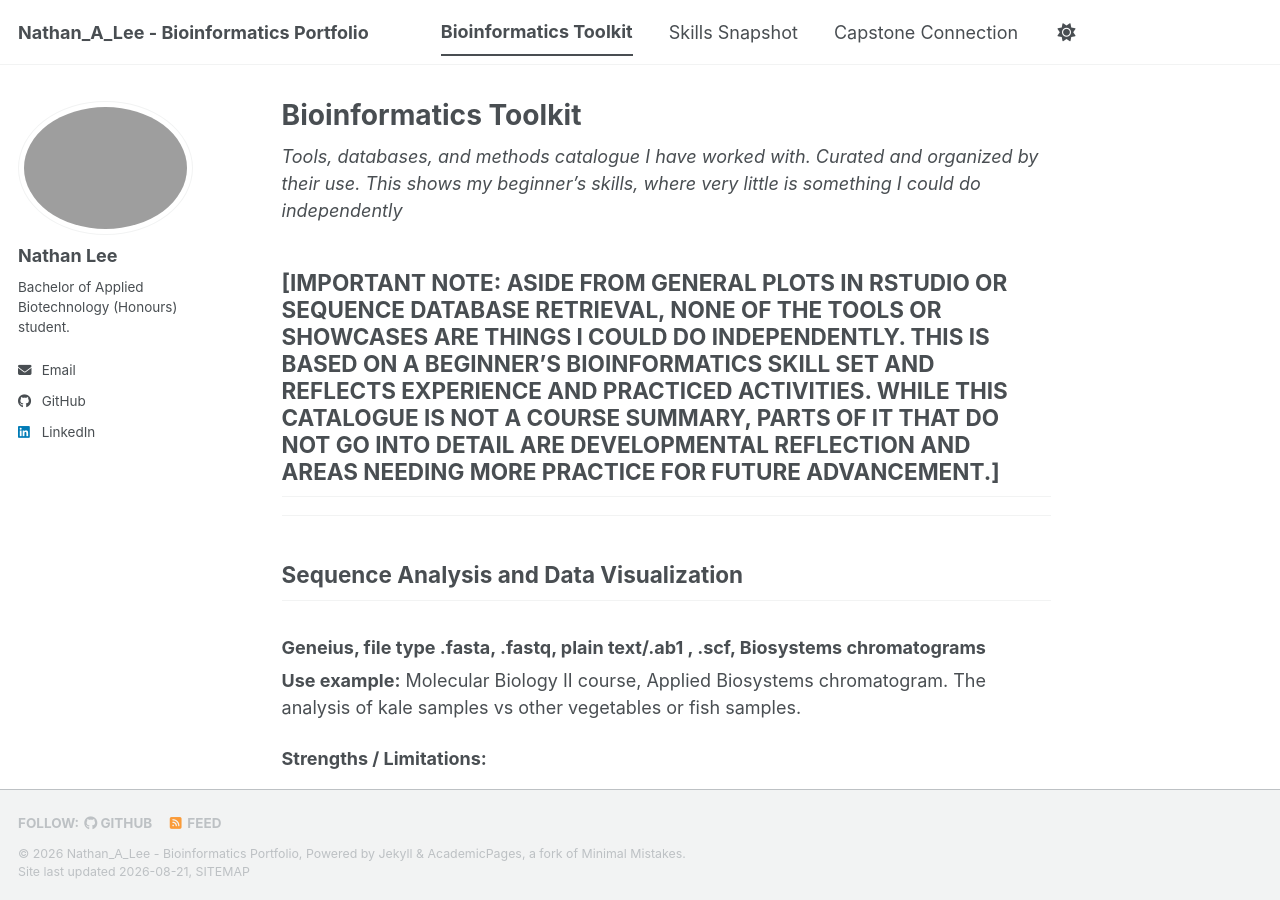
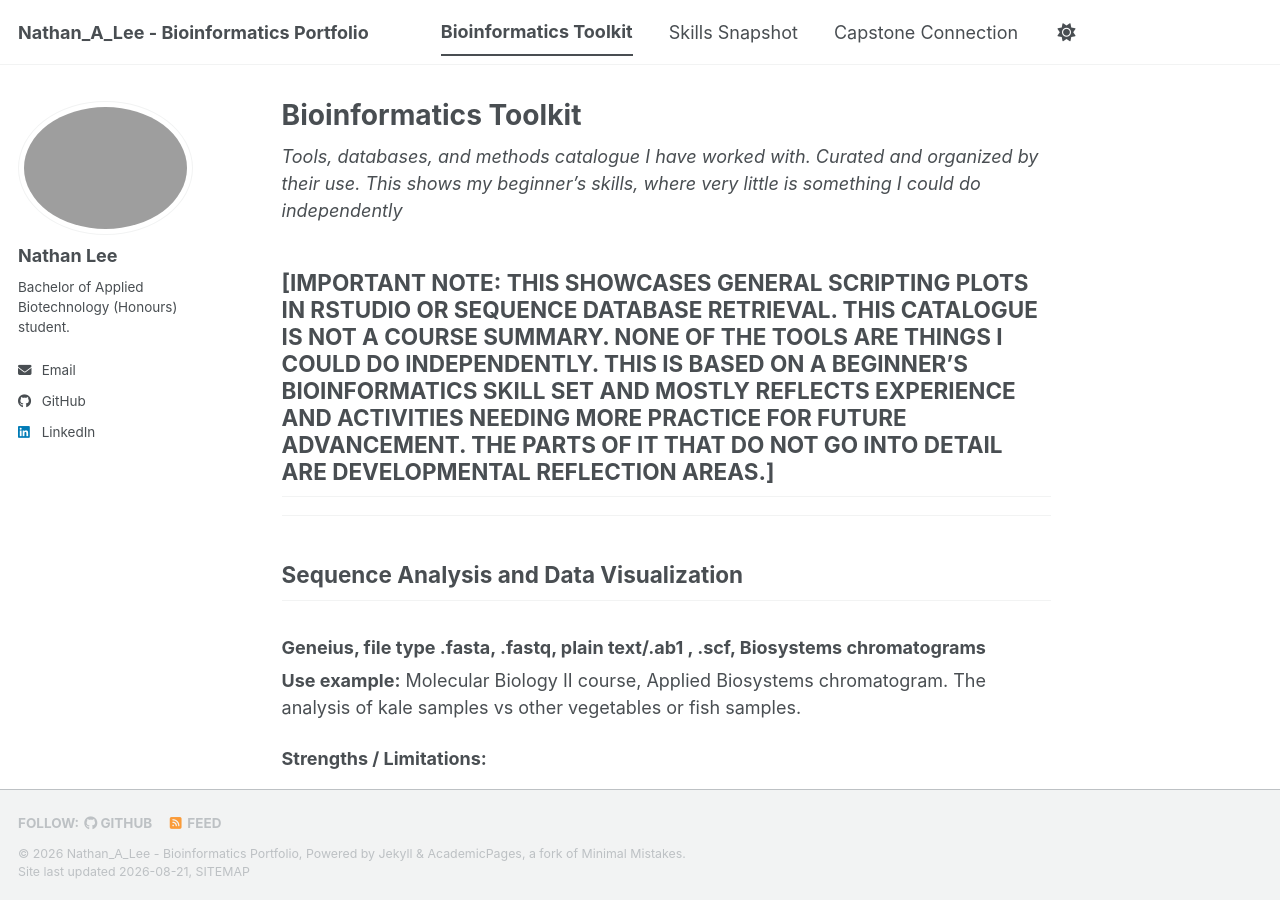
Before and after one commit to Nlee4788/biot74000-portfolio, a Jekyll site: the page built from _pages/toolkit.md, in a window 1280 px wide and 900 px high. Built offline with Jekyll 4.4.1, drawn with Linux system fonts in a browser that asks for light colours; a script bundle is joined from its source files by our own code; library files that are not in the unit come from our copies.

Commit message:
Revise important note in toolkit.md
Updated the important note to clarify the scope of skills and tools showcased.

```diff
--- a/_pages/toolkit.md
+++ b/_pages/toolkit.md
@@ -7,7 +7,7 @@ author_profile: true
 
 _Tools, databases, and methods catalogue I have worked with. Curated and organized by their use. This shows my beginner's skills, where very little is something I could do independently_
 
-## [IMPORTANT NOTE: ASIDE FROM GENERAL PLOTS IN RSTUDIO OR SEQUENCE DATABASE RETRIEVAL, NONE OF THE TOOLS OR SHOWCASES ARE THINGS I COULD DO INDEPENDENTLY. THIS IS BASED ON A BEGINNER'S BIOINFORMATICS SKILL SET AND REFLECTS EXPERIENCE AND PRACTICED ACTIVITIES. WHILE THIS CATALOGUE IS NOT A COURSE SUMMARY, PARTS OF IT THAT DO NOT GO INTO DETAIL ARE DEVELOPMENTAL REFLECTION AND AREAS NEEDING MORE PRACTICE FOR FUTURE ADVANCEMENT.]
+## [IMPORTANT NOTE: THIS SHOWCASES GENERAL SCRIPTING PLOTS IN RSTUDIO OR SEQUENCE DATABASE RETRIEVAL. THIS CATALOGUE IS NOT A COURSE SUMMARY. NONE OF THE TOOLS ARE THINGS I COULD DO INDEPENDENTLY. THIS IS BASED ON A BEGINNER'S BIOINFORMATICS SKILL SET AND MOSTLY REFLECTS EXPERIENCE AND ACTIVITIES NEEDING MORE PRACTICE FOR FUTURE ADVANCEMENT. THE PARTS OF IT THAT DO NOT GO INTO DETAIL ARE DEVELOPMENTAL REFLECTION AREAS.]
 
 ---
 
```
